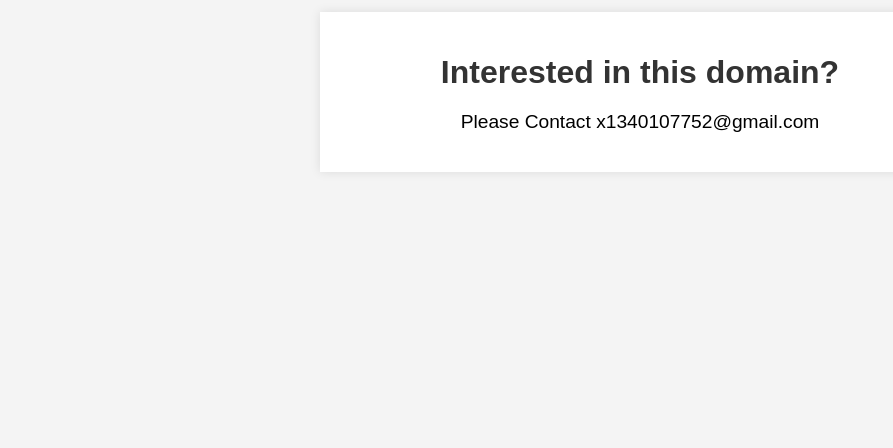
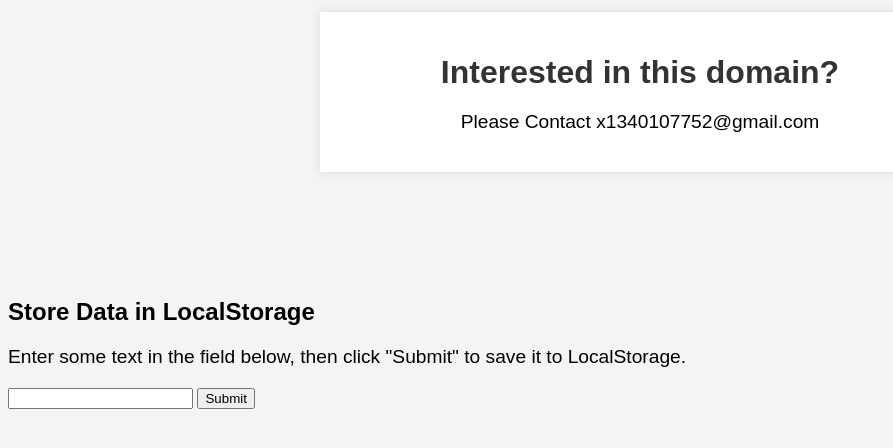
Before and after one commit to ShuoxinY/vrfist, a plain HTML site: page index.html in a window 1280 px wide. Shown: the part 114-562 px from the top of the page, without its empty margins (0-893 px from the left). Drawn offline with Linux system fonts and the light colour scheme.

Commit message:
get api key then store it locally

```diff
--- a/index.html
+++ b/index.html
@@ -10,5 +10,14 @@
         <p>Please Contact <span id="email"></span></p>
     </div>
     <script src="script.js"></script>
+
+    <!-- get api-key  -->
+    <h2>Store Data in LocalStorage</h2>
+
+    <p>Enter some text in the field below, then click "Submit" to save it to LocalStorage.</p>
+
+    <input type="text" id="myInput">
+    <button onclick="saveToLocalStorage()">Submit</button>
+
 </body>
 </html>
--- a/script.js
+++ b/script.js
@@ -3,3 +3,8 @@ window.onload = function() {
     var domain = 'gmail.com';
     document.getElementById('email').innerText = user + '@' + domain;
 }
+
+function saveToLocalStorage() {
+    var myInput = document.getElementById('myInput').value;
+    localStorage.setItem('userInput', myInput);
+  }
```
